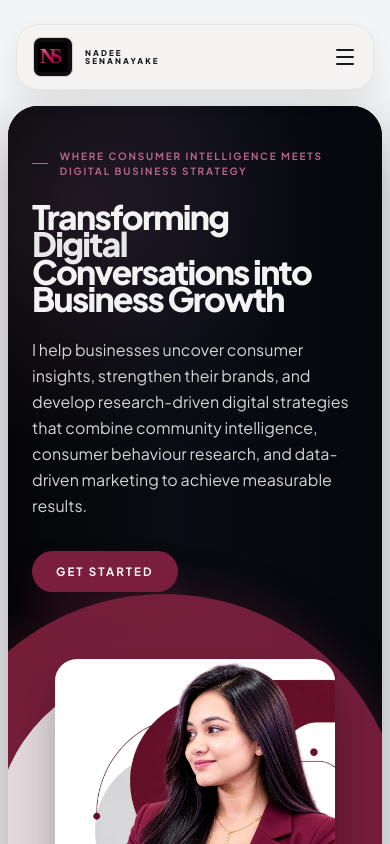
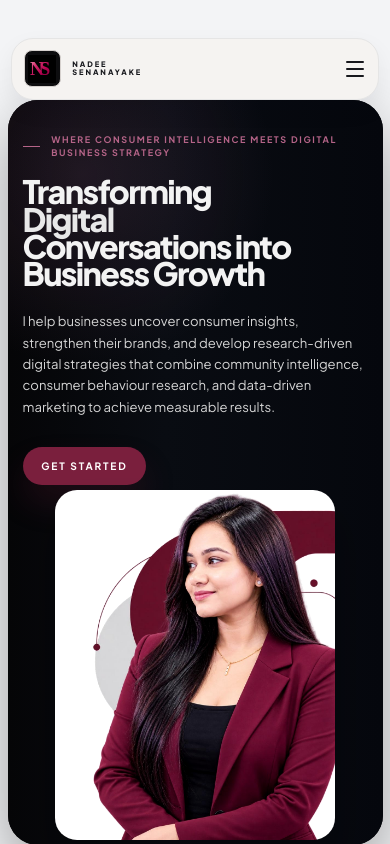
Before and after one commit to chanugiw/nadee-s-landing-page, a React (Vite) app: page / in a window 390 px wide. Shown: the top 844 px of the page. Built offline with nearby package versions, Linux system fonts and the light colour scheme; a web font is replaced by a local one.

Commit message:
Refactor layout and styling across multiple components for improved responsiveness and consistency

```diff
--- a/src/App.jsx
+++ b/src/App.jsx
@@ -13,7 +13,7 @@ import FaqPage from './pages/FaqPage';
 
 function App() {
   return (
-    <div className="bg-[#f3f4f6] text-[#000000] min-h-screen relative antialiased selection:bg-[#505050] selection:text-[#FFFFFF] py-6">
+    <div className="relative min-h-screen overflow-x-hidden bg-[#f3f4f6] py-6 text-[#000000] antialiased selection:bg-[#505050] selection:text-[#FFFFFF]">
       <Navbar />
 
       <Routes>
--- a/src/components/Footer.jsx
+++ b/src/components/Footer.jsx
@@ -18,8 +18,8 @@ const LinkedinIcon = (props) => (
 
 const Footer = () => {
   return (
-    <footer className="bg-[#121212] mx-2 md:mx-4 max-w-[96%] rounded-3xl mt-4 mb-6 border border-[#222] text-[#A0A0A0] overflow-hidden">
-      <div className="px-8 md:px-12 py-12 grid grid-cols-1 md:grid-cols-4 gap-10">
+    <footer className="mx-2 mt-4 mb-6 max-w-[96%] overflow-hidden rounded-3xl border border-[#222] bg-[#121212] text-[#A0A0A0] md:mx-4">
+      <div className="grid grid-cols-1 gap-10 px-5 py-8 sm:px-6 md:grid-cols-4 md:px-12 md:py-12">
 
         {/* Brand column */}
         <div className="flex flex-col gap-3">
--- a/src/components/Hero.jsx
+++ b/src/components/Hero.jsx
@@ -18,20 +18,20 @@ const Hero = () => {
   return (
     <section
       id="home"
-      className="relative mx-2 md:mx-4 my-4 max-w-[97%] overflow-hidden rounded-[30px] bg-[#0b0b0d] shadow-[0_25px_60px_rgba(0,0,0,0.35)]"
+      className="relative mx-2 my-4 max-w-[97%] overflow-hidden rounded-[30px] bg-[#0b0b0d] shadow-[0_25px_60px_rgba(0,0,0,0.35)]"
     >
       <div className="absolute inset-0 bg-[radial-gradient(circle_at_20%_10%,rgba(148,94,136,0.18),transparent_26%),linear-gradient(90deg,#050507_0%,#090c12_42%,#05070d_100%)]" />
 
-      <div className="relative z-10 flex min-h-[520px] items-center">
-        <div className="mx-auto grid w-full max-w-7xl items-center gap-8 px-6 py-10 md:px-10 lg:grid-cols-[1.08fr_0.92fr] lg:px-16">
+      <div className="relative z-10 flex min-h-[420px] items-center sm:min-h-[480px] lg:min-h-[520px]">
+        <div className="mx-auto grid w-full max-w-7xl items-center gap-8 px-4 py-8 sm:px-6 md:px-10 lg:grid-cols-[1.08fr_0.92fr] lg:px-16">
           <div className="max-w-[650px]">
-            <div className="mb-6 inline-flex items-center gap-3 text-[10px] font-bold uppercase tracking-[0.18em] text-[#b56488]">
+            <div className="mb-5 inline-flex items-center gap-3 text-[9px] font-bold uppercase tracking-[0.18em] text-[#b56488] sm:text-[10px]">
               <span className="inline-block h-[1px] w-6 bg-[#b56488]" />
               WHERE CONSUMER INTELLIGENCE MEETS DIGITAL BUSINESS STRATEGY
             </div>
 
             <h1
-              className="max-w-[620px] text-[2.1rem] font-black leading-[0.82] tracking-[-0.05em] text-[#f3f3f3] sm:text-[2.6rem] md:text-[3.5rem] lg:text-[4.4rem]"
+              className="max-w-[620px] text-[2.15rem] font-black leading-[0.85] tracking-[-0.05em] text-[#f3f3f3] sm:text-[2.8rem] md:text-[3.4rem] lg:text-[4.4rem]"
               style={{ fontFamily: '"Plus Jakarta Sans", "Segoe UI", sans-serif', textWrap: 'balance' }}
             >
               <span className="block">Transforming</span>
@@ -40,27 +40,27 @@ const Hero = () => {
               <span className="block">Business Growth</span>
             </h1>
 
-            <p className="mt-6 max-w-[560px] text-base leading-relaxed text-[#d4d4d4] md:text-lg">
+            <p className="mt-6 max-w-[560px] text-sm leading-relaxed text-[#d4d4d4] sm:text-base md:text-lg">
               I help businesses uncover consumer insights, strengthen their brands, and develop research-driven digital strategies that combine community intelligence, consumer behaviour research, and data-driven marketing to achieve measurable results.
             </p>
 
             <button
               type="button"
               onClick={scrollToContact}
-              className="mt-8 inline-flex items-center gap-2 rounded-full bg-[#7A1F3D] px-6 py-3 text-[0.72rem] font-bold uppercase tracking-[0.18em] text-white shadow-[0_18px_32px_rgba(122,31,61,0.2)] transition-transform hover:-translate-y-0.5"
+              className="mt-8 inline-flex items-center gap-2 rounded-full bg-[#7A1F3D] px-5 py-3 text-[0.68rem] font-bold uppercase tracking-[0.18em] text-white shadow-[0_18px_32px_rgba(122,31,61,0.2)] transition-transform hover:-translate-y-0.5 sm:px-6"
             >
               GET STARTED
             </button>
           </div>
 
-          <div className="relative flex h-[420px] items-center justify-center lg:h-[500px]">
-            <div className="absolute right-[-14%] top-1/2 h-[480px] w-[480px] -translate-y-1/2 rounded-full bg-[#7A1F3D]/95 shadow-[0_0_45px_rgba(122,31,61,0.35)]" />
-            <div className="absolute right-[10%] top-1/2 h-[330px] w-[330px] -translate-y-1/2 rounded-full bg-[#e7e3e5] opacity-95" />
-            <div className="absolute right-[14%] top-[18%] h-[18px] w-[18px] rounded-full bg-[#7A1F3D]" />
-            <div className="absolute right-[6%] bottom-[18%] h-[18px] w-[18px] rounded-full bg-[#7A1F3D]" />
-            <div className="absolute right-[18%] top-[50%] h-[190px] w-[190px] -translate-y-1/2 rounded-full border border-[#7A1F3D]/80" />
+          <div className="relative flex h-[300px] items-center justify-center sm:h-[360px] lg:h-[500px]">
+            <div className="pointer-events-none absolute right-[-18%] top-1/2 hidden h-[320px] w-[320px] -translate-y-1/2 rounded-full bg-[#7A1F3D]/95 shadow-[0_0_45px_rgba(122,31,61,0.35)] lg:block" />
+            <div className="pointer-events-none absolute right-[6%] top-1/2 hidden h-[240px] w-[240px] -translate-y-1/2 rounded-full bg-[#e7e3e5] opacity-95 lg:block" />
+            <div className="pointer-events-none absolute right-[10%] top-[18%] hidden h-[18px] w-[18px] rounded-full bg-[#7A1F3D] lg:block" />
+            <div className="pointer-events-none absolute right-[3%] bottom-[18%] hidden h-[18px] w-[18px] rounded-full bg-[#7A1F3D] lg:block" />
+            <div className="pointer-events-none absolute right-[12%] top-[50%] hidden h-[190px] w-[190px] -translate-y-1/2 rounded-full border border-[#7A1F3D]/80 lg:block" />
 
-            <div className="relative z-10 w-[86%] max-w-[420px]">
+            <div className="relative z-10 w-full max-w-[280px] sm:max-w-[320px] lg:max-w-[420px]">
               <img
                 src="/assets/nadee-portrait.jpeg"
                 alt="Nadee Senanayake"
@@ -71,7 +71,6 @@ const Hero = () => {
                 }}
               />
             </div>
-
           </div>
         </div>
       </div>
--- a/src/components/Navbar.jsx
+++ b/src/components/Navbar.jsx
@@ -40,8 +40,8 @@ const Navbar = () => {
   };
 
   return (
-    <div className="sticky top-4 left-0 right-0 z-50 w-full px-4 md:px-8 lg:px-16">
-      <nav className="flex items-center justify-between rounded-[22px] border border-[#e5e5e5] bg-[#f5f3f1] px-4 py-3 shadow-[0_10px_25px_rgba(17,24,39,0.06)] md:px-6">
+    <div className="sticky left-0 right-0 top-4 z-50 w-full px-3 sm:px-4 md:px-8 lg:px-16">
+      <nav className="mx-auto flex max-w-[1400px] items-center justify-between rounded-[22px] border border-[#e5e5e5] bg-[#f5f3f1] px-3 py-3 shadow-[0_10px_25px_rgba(17,24,39,0.06)] sm:px-4 md:px-6">
         <button onClick={goHome} className="flex shrink-0 items-center gap-3 text-left text-[#17181d]">
           <div className="flex h-10 w-10 items-center justify-center overflow-hidden rounded-[8px] border border-[#d6d1ce] bg-[#0e0e10] p-1 shadow-inner md:h-12 md:w-12">
             <img
@@ -79,22 +79,28 @@ const Navbar = () => {
           Book a Consultation
         </button>
 
-        <button onClick={() => setIsOpen(!isOpen)} className="z-50 text-[#17181d] lg:hidden" aria-label="Toggle menu">
+        <button onClick={() => setIsOpen(!isOpen)} className="z-50 inline-flex items-center justify-center text-[#17181d] lg:hidden" aria-label="Toggle menu">
           {isOpen ? <X size={24} /> : <Menu size={24} />}
         </button>
       </nav>
 
       {isOpen && (
-        <div className="mt-2 flex flex-col items-center space-y-4 rounded-[22px] border border-[#e5e5e5] bg-[#f5f3f1] py-6 shadow-[0_10px_25px_rgba(17,24,39,0.08)] lg:hidden">
+        <div className="mx-auto mt-2 flex max-w-[1400px] flex-col items-center space-y-4 rounded-[22px] border border-[#e5e5e5] bg-[#f5f3f1] px-4 py-6 shadow-[0_10px_25px_rgba(17,24,39,0.08)] lg:hidden">
           {navLinks.map((link) => (
             <button
               key={link.name}
               onClick={() => handleNav(link.route)}
-              className="flex items-center gap-2 text-sm uppercase tracking-[0.2em] text-[#2b2f37]"
+              className="flex w-full items-center justify-center gap-2 rounded-full border border-[#e5e5e5] bg-white px-4 py-3 text-sm uppercase tracking-[0.2em] text-[#2b2f37]"
             >
               {link.name}
             </button>
           ))}
+          <button
+            onClick={() => handleNav('/contact')}
+            className="mt-2 w-full rounded-full bg-[#7A1F3D] px-5 py-3 text-sm font-bold uppercase tracking-[0.18em] text-white"
+          >
+            Book a Consultation
+          </button>
         </div>
       )}
     </div>
--- a/src/components/ProjectsExperiments.jsx
+++ b/src/components/ProjectsExperiments.jsx
@@ -72,7 +72,7 @@ const ProjectCard = ({ project }) => {
   const [expanded, setExpanded] = useState(false);
 
   return (
-    <div className="min-w-[300px] max-w-[300px] bg-white border border-[#eee] rounded-xl overflow-hidden shadow-sm flex flex-col">
+    <div className="w-full max-w-[300px] flex-none overflow-hidden rounded-xl border border-[#eee] bg-white shadow-sm sm:min-w-[300px]">
 
       {/* Header */}
       <div className="bg-[#7A1F3D] px-5 py-3 flex items-center justify-between">
--- a/src/components/WhatIDo.jsx
+++ b/src/components/WhatIDo.jsx
@@ -27,8 +27,8 @@ const items = [
 
 const WhatIDo = () => {
   return (
-    <section className="mx-2 md:mx-4 my-4 py-16 bg-[#f9f9f9] rounded-3xl shadow-2xl max-w-[97%] px-6 lg:px-12 xl:px-16">
-      <div className="max-w-7xl mx-auto grid grid-cols-1 lg:grid-cols-12 gap-10 items-start">
+    <section className="mx-2 my-4 max-w-[97%] rounded-3xl bg-[#f9f9f9] px-4 py-10 shadow-2xl sm:px-6 md:mx-4 lg:px-12 lg:py-16 xl:px-16">
+      <div className="mx-auto grid max-w-7xl grid-cols-1 items-start gap-8 lg:grid-cols-12 lg:gap-10">
 
         {/* Left: heading + CTA */}
         <motion.div
--- a/src/index.css
+++ b/src/index.css
@@ -4,28 +4,66 @@
 @tailwind components;
 @tailwind utilities;
 
-html {
-  scroll-behavior: smooth;
-  background-color: #0b0b0b;
-  color: #FFFFFF;
-  font-family: 'Plus Jakarta Sans', sans-serif;
-}
-
 :root {
-  --accent: #7A1F3D; /* primary maroon */
-  --accent-2: #B8355A; /* secondary red */
-  --muted: #A0A0A0; /* muted text */
-  --panel-bg: #121212; /* surfaces */
+  --accent: #7A1F3D;
+  --accent-2: #B8355A;
+  --muted: #A0A0A0;
+  --panel-bg: #121212;
   --card-bg: #1C1C1C;
   --border: #222222;
 }
 
+* {
+  box-sizing: border-box;
+}
+
+html {
+  scroll-behavior: smooth;
+  background-color: #f3f4f6;
+  color: #111827;
+  font-family: 'Plus Jakarta Sans', sans-serif;
+  overflow-x: hidden;
+}
+
+body {
+  margin: 0;
+  min-width: 320px;
+  background: #f3f4f6;
+  color: #111827;
+  overflow-x: hidden;
+}
+
+#root {
+  min-height: 100vh;
+  width: 100%;
+  overflow-x: hidden;
+}
+
+img,
+svg,
+video,
+canvas {
+  display: block;
+  max-width: 100%;
+  height: auto;
+}
+
+button,
+input,
+textarea,
+select {
+  font: inherit;
+}
+
+a {
+  color: inherit;
+  text-decoration: none;
+}
 
 .font-signature {
   font-family: 'Playfair Display', serif;
   font-style: italic;
 }
-
 
 ::-webkit-scrollbar {
   width: 6px;
@@ -40,3 +78,9 @@ html {
 ::-webkit-scrollbar-thumb:hover {
   background: #A0A0A0;
 }
+
+@media (max-width: 480px) {
+  html {
+    font-size: 15px;
+  }
+}
--- a/src/pages/ContactCardPage.jsx
+++ b/src/pages/ContactCardPage.jsx
@@ -24,11 +24,11 @@ const ContactCardPage = () => {
               Strategic guidance for growth-ready brands
             </div>
 
-            <h1 className="max-w-xl text-4xl font-black leading-[0.95] tracking-[-0.06em] text-[#17181d] md:text-5xl lg:text-6xl">
+            <h1 className="max-w-xl text-[2.3rem] font-black leading-[0.95] tracking-[-0.06em] text-[#17181d] sm:text-4xl md:text-5xl lg:text-6xl">
               Let’s build a smarter digital growth strategy.
             </h1>
 
-            <p className="mt-5 max-w-lg text-base leading-7 text-[#4d5362] md:text-lg">
+            <p className="mt-5 max-w-lg text-sm leading-7 text-[#4d5362] sm:text-base md:text-lg">
               Strategic consultation for businesses, organisations and brands that want better audience insight, sharper positioning, and measurable digital growth.
             </p>
 
--- a/src/pages/ContactPage.jsx
+++ b/src/pages/ContactPage.jsx
@@ -64,11 +64,11 @@ const ContactPage = () => {
               Strategic digital guidance
             </div>
 
-            <h1 className="max-w-[620px] text-5xl font-black leading-[0.9] tracking-[-0.08em] text-[#1a1d22] md:text-[5.2rem]">
+            <h1 className="max-w-[620px] text-[2.7rem] font-black leading-[0.9] tracking-[-0.08em] text-[#1a1d22] sm:text-5xl md:text-[5.2rem]">
               Book a <span className="block text-[#7A1F3D]">Consultation</span>
             </h1>
 
-            <p className="mt-6 max-w-xl text-lg leading-8 text-[#475163]">
+            <p className="mt-6 max-w-xl text-base leading-7 text-[#475163] md:text-lg md:leading-8">
               One conversation. Clear direction. Smarter digital decisions.
             </p>
 
--- a/src/pages/FaqPage.jsx
+++ b/src/pages/FaqPage.jsx
@@ -38,7 +38,7 @@ const FaqPage = () => {
       <section className="mx-auto max-w-5xl rounded-[30px] bg-[#f8f8f8] px-6 py-10 shadow-[0_20px_50px_rgba(0,0,0,0.08)] md:px-10 lg:px-14">
         <div className="mb-8">
           <p className="text-[0.7rem] font-bold uppercase tracking-[0.28em] text-[#7A1F3D]">FAQ</p>
-          <h1 className="mt-4 text-4xl font-black tracking-[-0.05em] text-[#17181d] md:text-5xl">Frequently Asked Questions</h1>
+          <h1 className="mt-4 text-[2.25rem] font-black tracking-[-0.05em] text-[#17181d] sm:text-4xl md:text-5xl">Frequently Asked Questions</h1>
         </div>
 
         <div className="space-y-4">
```
Also changed, not shown: src/pages/AboutPage.jsx (+7 -7 lines).
